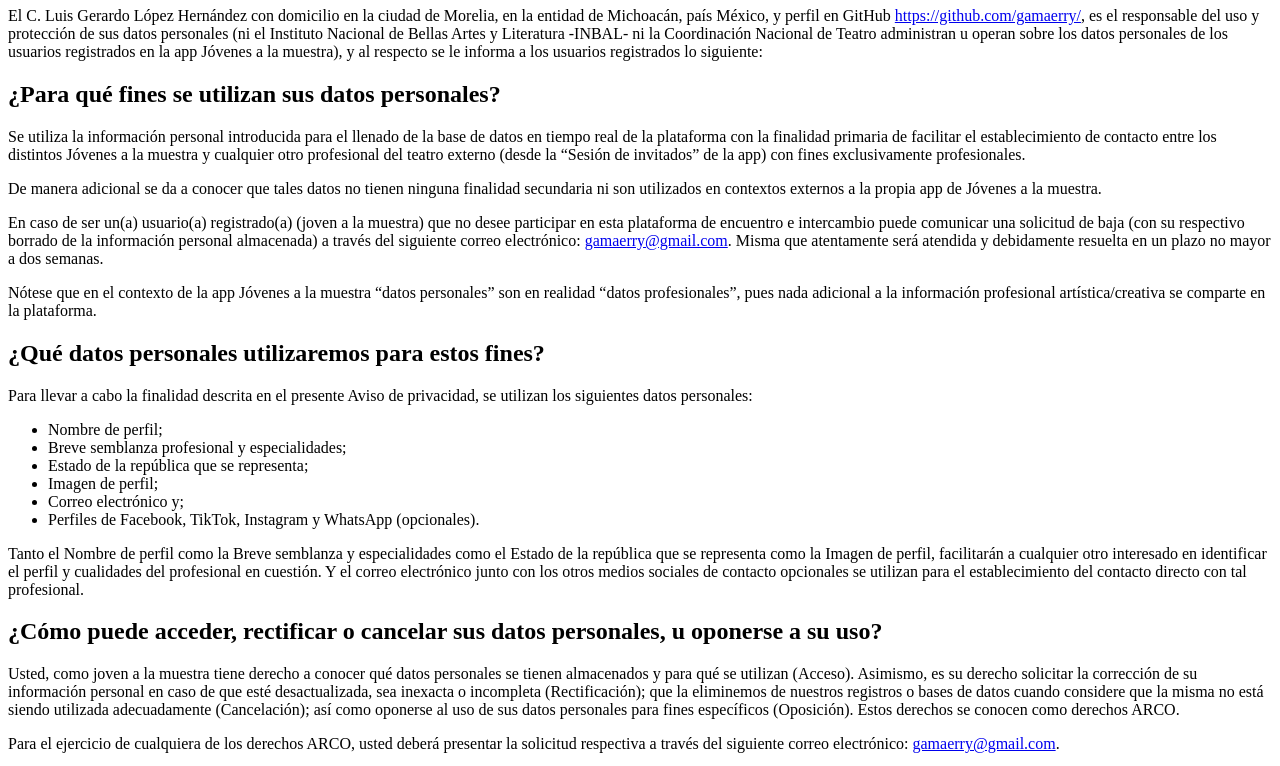
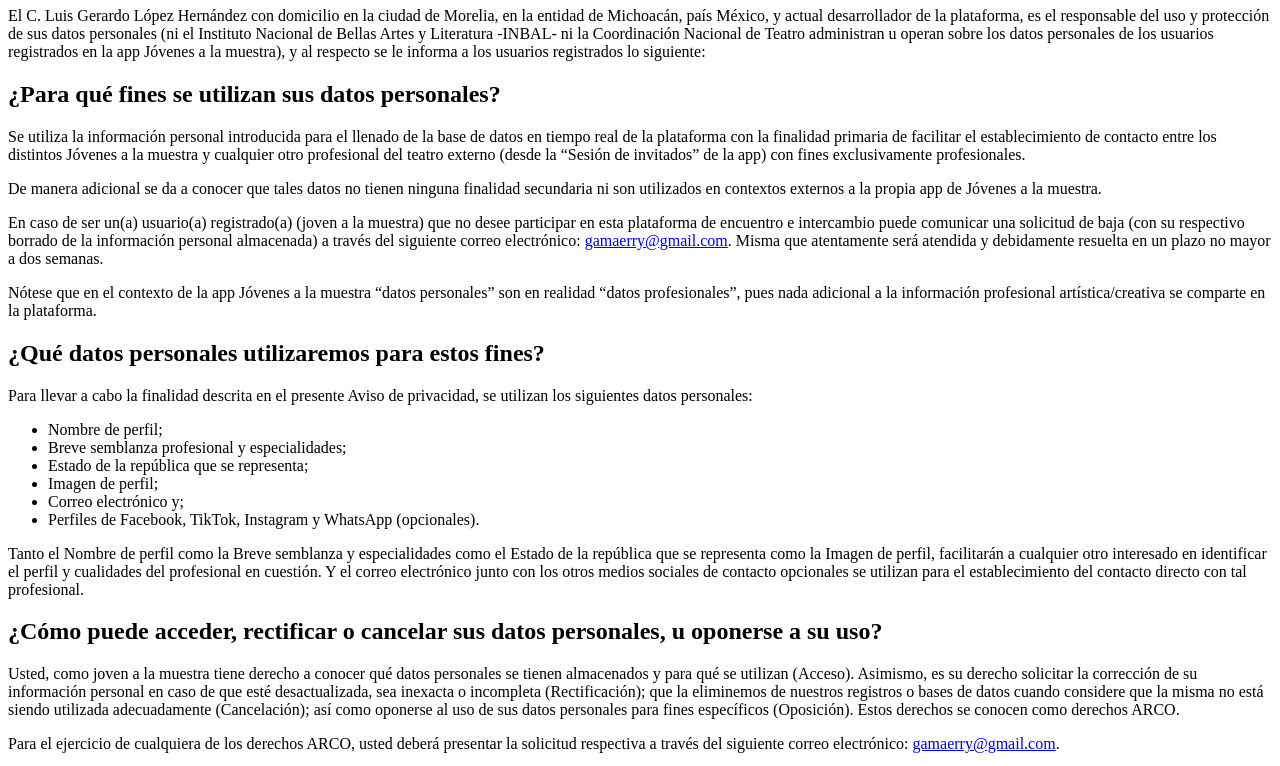
Before and after one commit to gamaerry/Jovenes-a-la-42-muestra-nacional-de-teatro, a plain HTML site: page index.html in a window 1280 px wide. Shown: the part 73-839 px from the top of the page. Drawn offline with Linux system fonts and the light colour scheme.

Commit message:
cambios menoren en el Aviso

```diff
--- a/index.html
+++ b/index.html
@@ -8,7 +8,7 @@
 
 <h1>Aviso de Privacidad</h1>
 
-<p>El C. Luis Gerardo López Hernández con domicilio en la ciudad de Morelia, en la entidad de Michoacán, país México, y perfil en GitHub <a href="https://github.com/gamaerry/">https://github.com/gamaerry/</a>, es el responsable del uso y protección de sus datos personales (ni el Instituto Nacional de Bellas Artes y Literatura -INBAL- ni la Coordinación Nacional de Teatro administran u operan sobre los datos personales de los usuarios registrados en la app Jóvenes a la muestra), y al respecto se le informa a los usuarios registrados lo siguiente:</p>
+<p>El C. Luis Gerardo López Hernández con domicilio en la ciudad de Morelia, en la entidad de Michoacán, país México, y actual desarrollador de la plataforma, es el responsable del uso y protección de sus datos personales (ni el Instituto Nacional de Bellas Artes y Literatura -INBAL- ni la Coordinación Nacional de Teatro administran u operan sobre los datos personales de los usuarios registrados en la app Jóvenes a la muestra), y al respecto se le informa a los usuarios registrados lo siguiente:</p>
 
 <h2>¿Para qué fines se utilizan sus datos personales?</h2>
 
```
